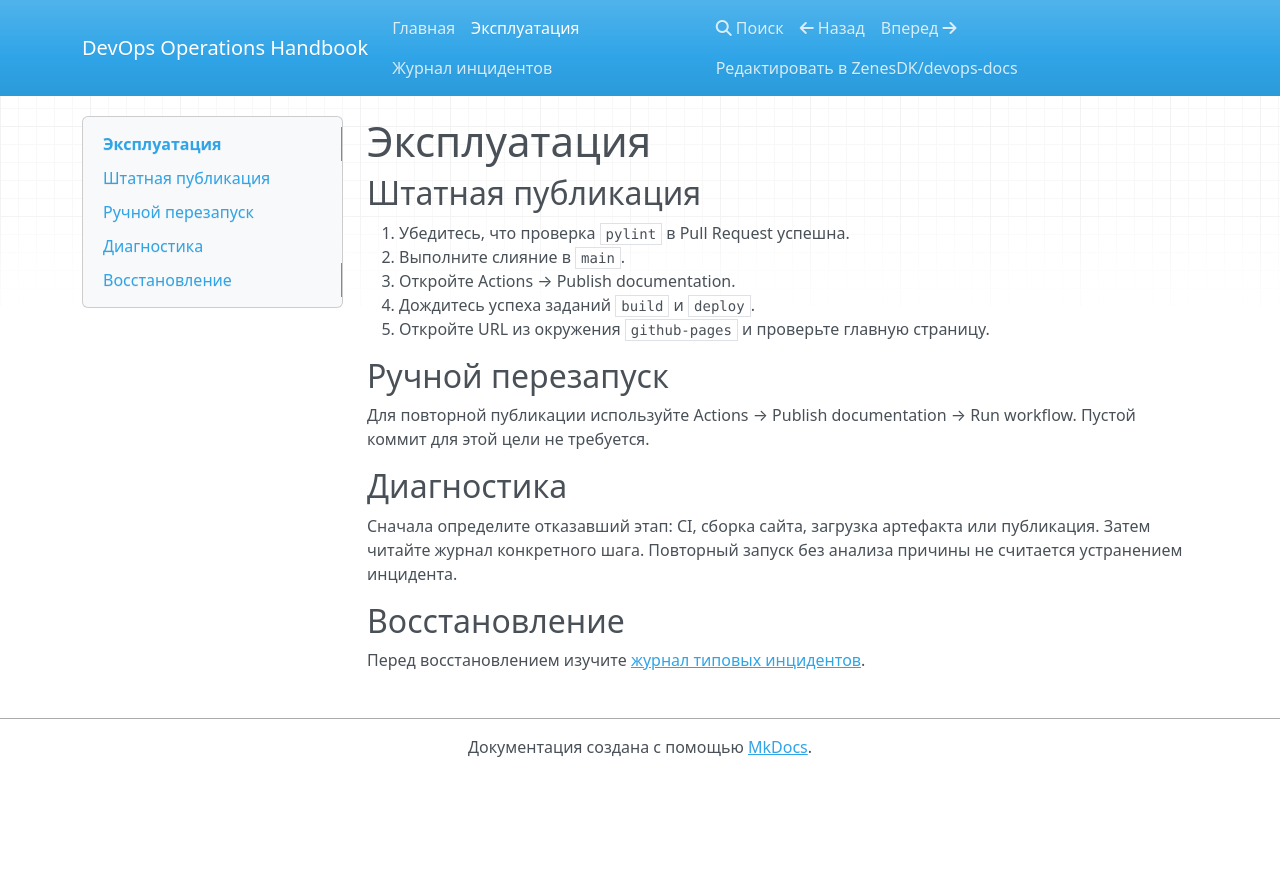
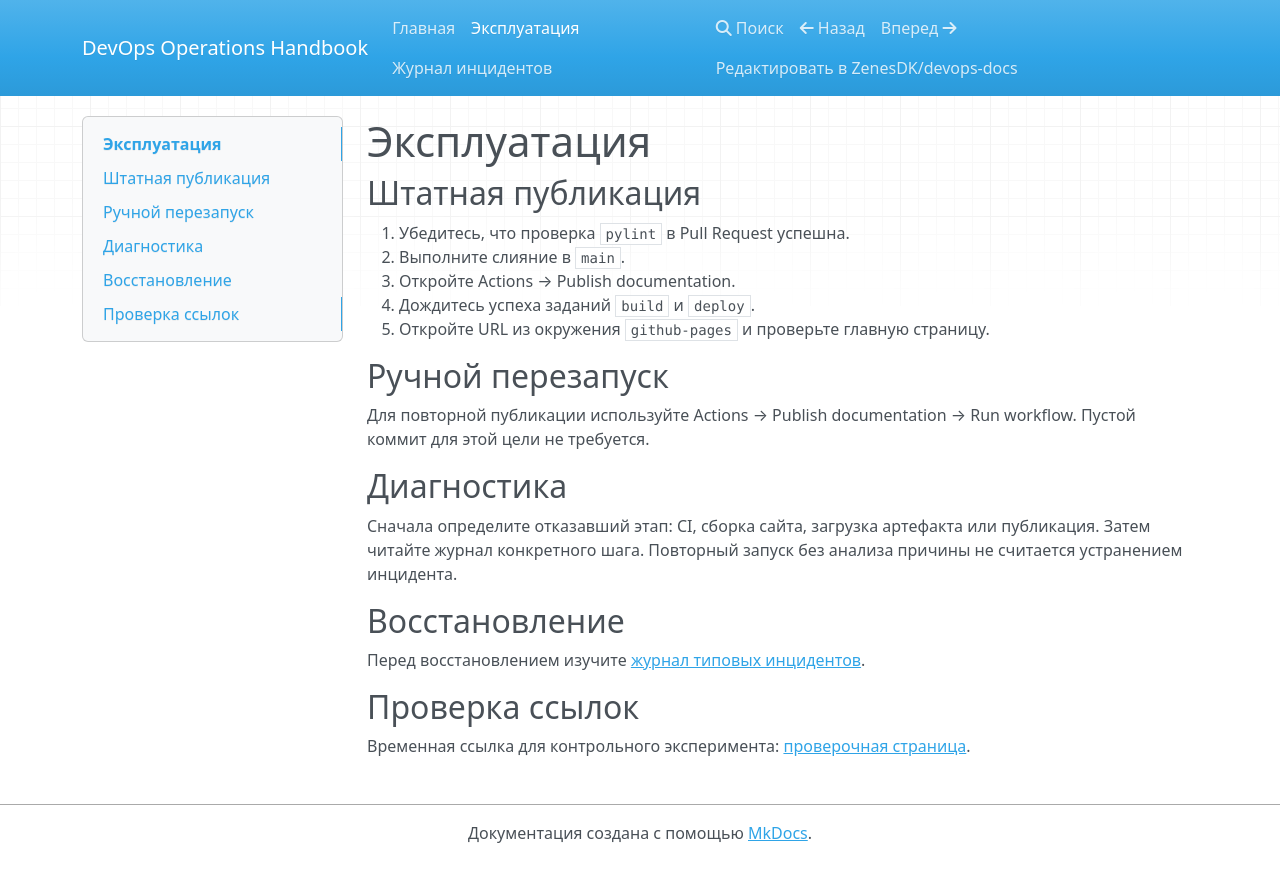
Before and after one commit to ZenesDK/devops-docs, an MkDocs documentation site: the page built from docs/runbook.md, in a window 1280 px wide. Shown: the top 882 px of the page. Built offline with MkDocs 1.6.1, drawn with Linux system fonts in a browser that asks for light colours; nearby versions of some CDN libraries.

Commit message:
docs: test broken link detection in ci

```diff
--- a/docs/runbook.md
+++ b/docs/runbook.md
@@ -19,3 +19,7 @@
 ## Восстановление
 
 Перед восстановлением изучите [журнал типовых инцидентов](incidents.md).
+
+## Проверка ссылок
+
+Временная ссылка для контрольного эксперимента: [проверочная страница](missing-page.md).
```
